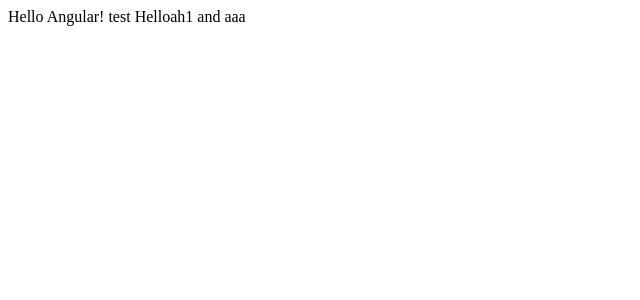
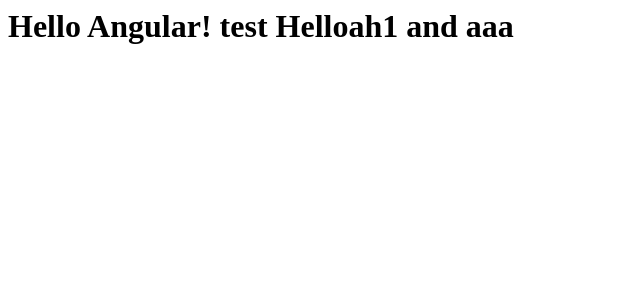
Before and after one commit to uko777/angular-input-example-hubfjw, an Angular app: page / in a window 1280 px wide. Shown: the top 300 px of the page, without its empty margins (0-640 px from the left). Built offline with nearby package versions, Linux system fonts and the light colour scheme.

Commit message:
2 files modified

```diff
--- a/src/app/hello.component.css
+++ b/src/app/hello.component.css
@@ -1 +1 @@
-h1 { font-family: Lato; }
+h1 { font-family: 'Brush Script MT', cursive; }
--- a/src/app/hello.component.ts
+++ b/src/app/hello.component.ts
@@ -2,8 +2,8 @@
 
 @Component({
   selector: 'hello',
-  template: `Hello {{name}}! test {{data[0]}} and {{array[0].name}}`,
-  styles: ['h1 { font-family: Lato; }']
+  templateUrl: `./hello.component.html`,
+  styleUrls: ['./hello.component.css']
 })
 export class HelloComponent implements OnInit  {
   public array;
```
